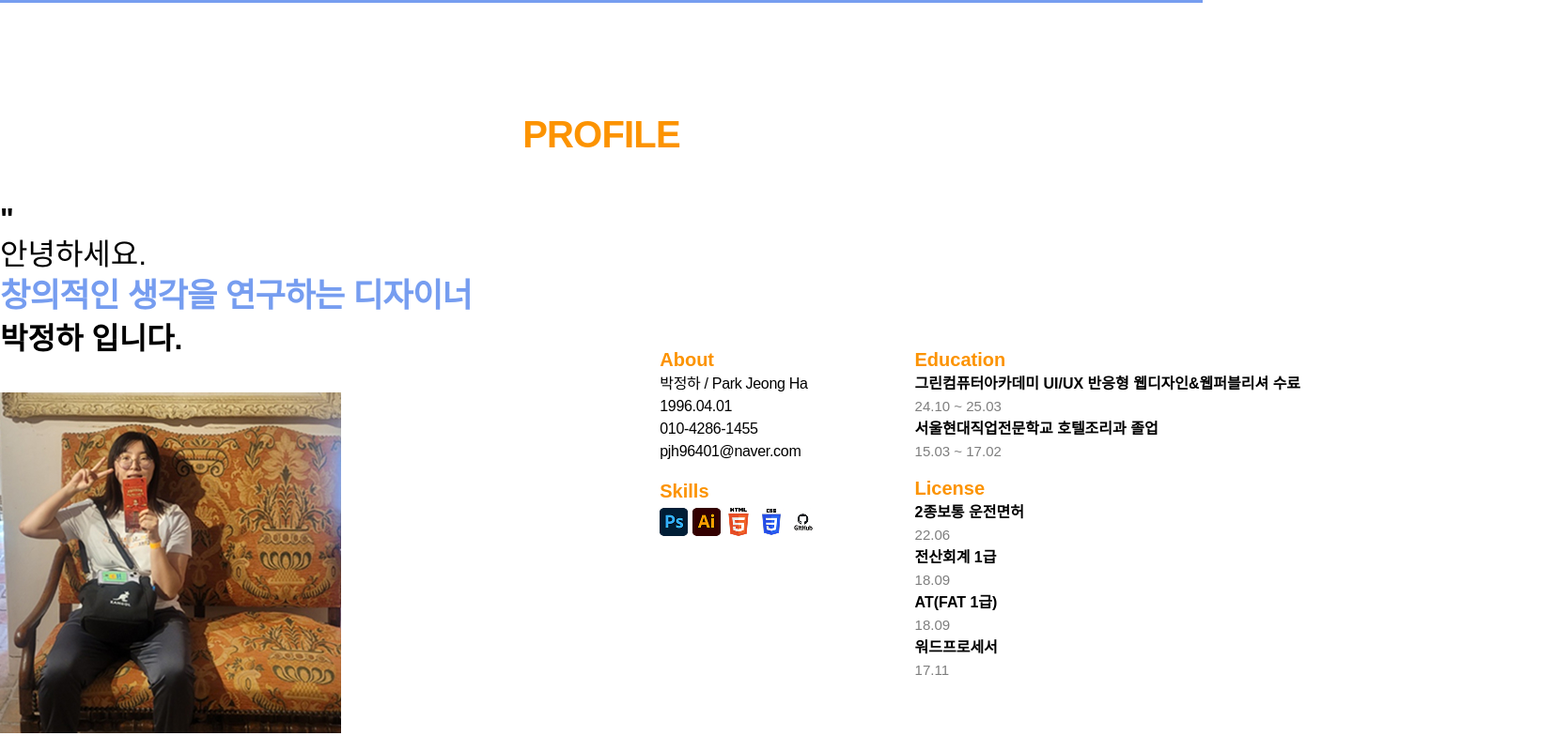
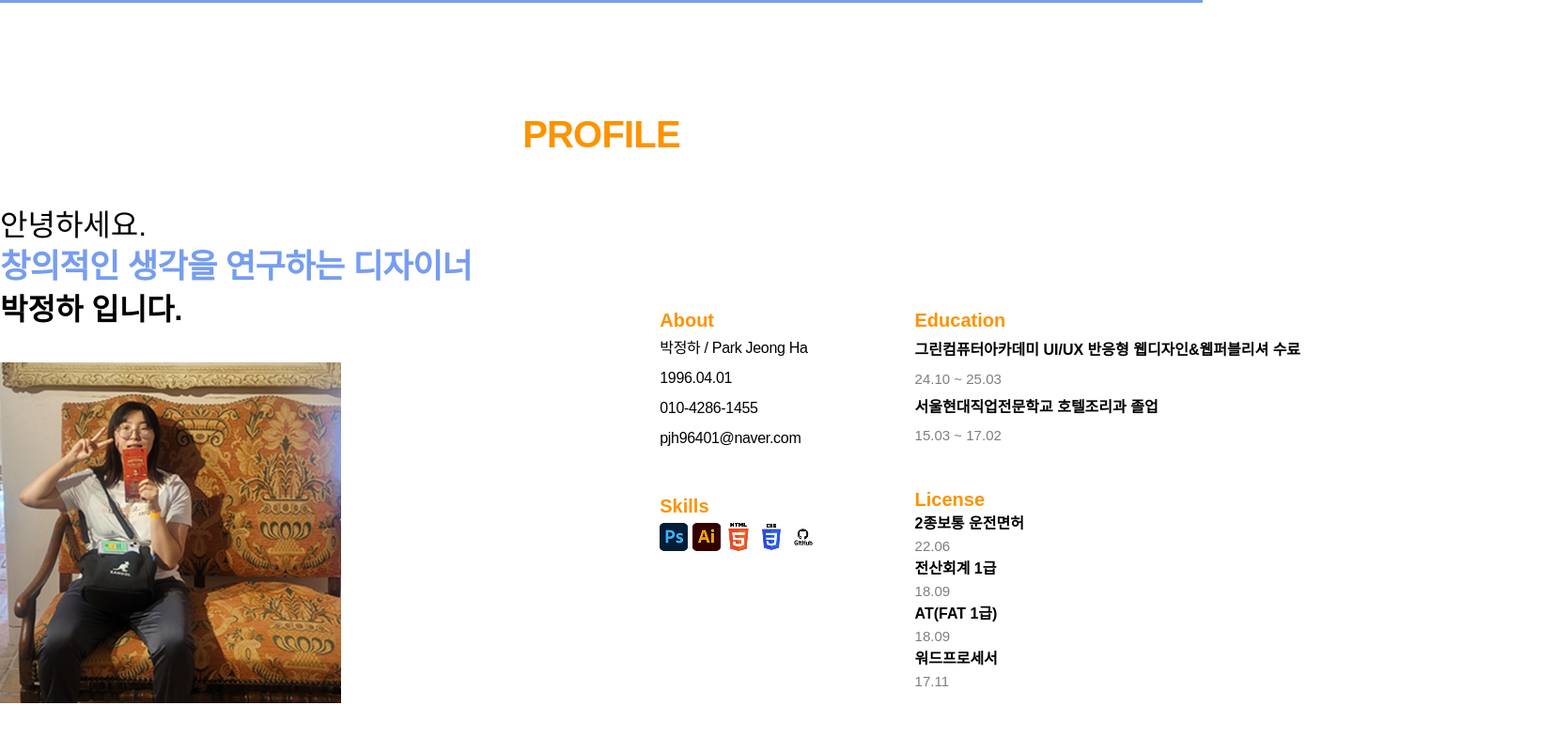
Before and after one commit to parkjeong401/parkjeongha, a plain HTML site: page index.html in a window 1280 px wide. Shown: the part 797-1581 px from the top of the page at 94% size, 1655 px wide, since content can reach past the window. Drawn offline with nearby package versions, Linux system fonts and the light colour scheme.

Commit message:
Add files via upload

```diff
--- a/index.html
+++ b/index.html
@@ -28,11 +28,12 @@
     <div class="my_profile">
 
         <div class="greetings">
-            <span>"</span>
+            <!--<span>"</span>-->
             <p>안녕하세요.<br><span>창의적인 생각을 연구하는 디자이너</span><br><em>박정하 입니다.</em></p>
             <img src="./project/design/myphoto.jpg" alt="">
         </div>
         <div class="right">
+            <div class="left">
                 <div class="my_info">
                     <span>About</span>
                     <div class="personal_info">
@@ -50,6 +51,8 @@
                     <img src="./project/design/css3.jpg" alt="">
                     <img src="./project/design/github.jpg" alt="">
                 </div>
+            </div>
+            <div class="right2">
                 <div class="graduate">
                     <span>Education</span>
                     <div class="completion">
@@ -70,6 +73,7 @@
                     <span>18.09</span>
                     <p>워드프로세서</p>
                     <span>17.11</span>
+                </div>
                 </div>
             </div>
         </div>
--- a/script/index.js
+++ b/script/index.js
@@ -2,8 +2,7 @@
  const snsslide = new Swiper('.sns', {
     autoplay:{delay:0,},
     loop:true,
-    speed:5000,
-    slide:5000,
+    speed:7000,
     slidesPerView:4,
 })
 
@@ -12,8 +11,8 @@ const bnrlslide = new Swiper('.banner', {
     autoplay:{delay:0,},
     loop:true,
     speed:5000,
-    slide:5000,
     slidesPerView:3,
+    spaceBetween:20,
 })
 
 //상세디자인
@@ -33,7 +32,7 @@ for(let i of sns){
     i.addEventListener('click',()=>{
         popup_bg.style.display = 'block'
         popup_bg.children[0].children[0].src = i.src;
-        popup_bg.children[0].style.width = '800px';
+        popup_bg.children[0].style.width = '700px';
         popup_bg.children[0].style.marginTop = '100px'
         // console.log(i.src)
         // console.log(popup_bg.children[0].children[0])
@@ -41,6 +40,7 @@ for(let i of sns){
 }
 for(let i of bnr){
     i.addEventListener('click',()=>{
+        popup_bg.children[0].scrollTo(0,0);
         popup_bg.style.display = 'block'
         popup_bg.children[0].children[0].src = i.src;
         popup_bg.children[0].style.width = '900px';
@@ -51,9 +51,10 @@ for(let i of bnr){
 }
 for(let i of detail){
     i.addEventListener('click',()=>{
+        popup_bg.children[0].scrollTo(0,0);
         popup_bg.style.display = 'block'
         popup_bg.children[0].children[0].src = i.src;
-        popup_bg.children[0].style.width = '900px';
+        popup_bg.children[0].style.width = '700px';
         popup_bg.children[0].style.marginTop = '100px'
         // console.log(i.src)
         // console.log(popup_bg.children[0].children[0])
--- a/styles/index.css
+++ b/styles/index.css
@@ -57,12 +57,12 @@ h2 {
 }
 .my_profile .right {
     display: flex;
-    flex-flow: column wrap;
-    height: 500px;
     /* width: 20%; */
     /* background: red; */
     padding-top: 150px;
 }
+.my_profile .right .left {}
+.my_profile .right .right2 {}
 .my_profile .greetings {
     padding-top: 55px;
     text-align:left;
@@ -94,8 +94,8 @@ h2 {
     /* left:606px; */
     /* top:582px; */
     text-align:left;
-    height: 40%;
     margin-right: 114px;
+    margin-bottom: 50px;
 }
 .my_profile .my_info span {
     font-weight:600; color:#FC9300;
@@ -105,14 +105,12 @@ h2 {
     margin-top:8px;
 }
 .my_profile .my_info .personal_info p {
-    margin-top:8px; letter-spacing:-0.02em;
+    margin-top:8px;
+    letter-spacing:-0.02em;
+    line-height: 1.5;
 }
 .my_profile .programs {
     text-align:left;
-    /* position:absolute; */
-    /* left:606px; */
-    /* top:737px; */
-    height: 60%;
 }
 .my_profile .programs span {
     display:block;
@@ -127,7 +125,7 @@ h2 {
     /* position:absolute; */
     /* right:131px; */
     /* top:489px; */
-    margin-bottom: 21px;
+    margin-bottom: 50px;
     /* padding-top: 50px; */
 }
 .my_profile .graduate span {
@@ -138,6 +136,7 @@ h2 {
 .my_profile .graduate .completion p {
     margin:8px 0 8px 0;
     font-weight:600;
+    line-height: 1.8;
 }
 .my_profile .graduate .completion span {
     font-size:0.94rem; color:#7E7E7E;
@@ -179,7 +178,6 @@ h2 {
 .web .webd {
     margin-bottom:215px;
     width: 1400px;
-    background: aqua;
     margin: 0 auto;
     display: flex;
     /* margin-bottom: 30px; */
@@ -246,6 +244,7 @@ h2 {
     width:116px; padding:10px;
     font-size:1.13rem;
 }
+.web .webd a:hover {box-shadow:0 0 10px rgba(0,0,0,0.3);}
 .web .web_design1 .food_web .work1 .planning1 .plan {
     border-radius:10px; background-color:#E2E2E2;
     width:116px; padding:10px;
```
Lines whose indentation alone changed are shown as unchanged.
